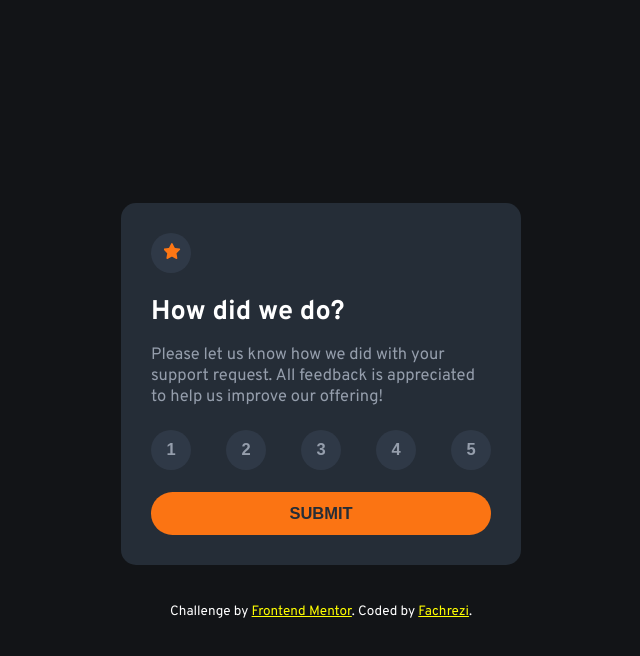
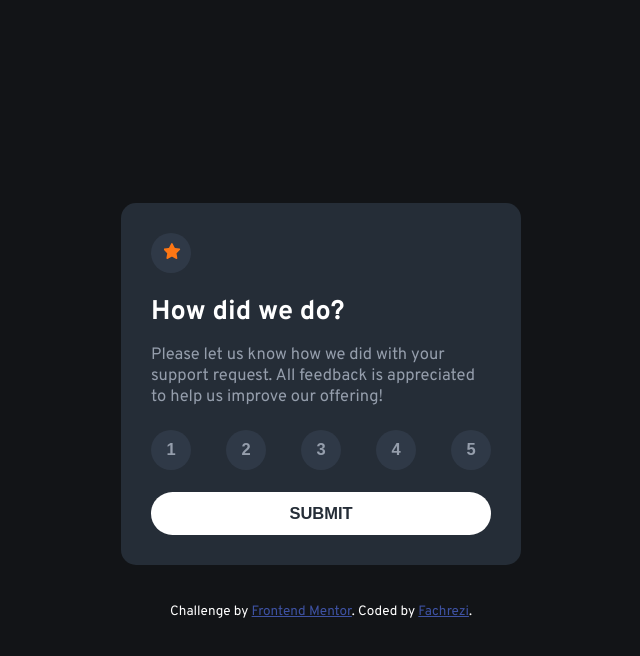
Before and after one commit to Fbeye04/Interactive-rating-component, a plain HTML site: page index.html in a window 1280 px wide. In both pictures the pointer is over the button "SUBMIT". Shown: the whole page, without its empty margins (319-959 px from the left). Drawn offline with Linux system fonts and the light colour scheme.

Commit message:
final review and add readme file

```diff
--- a/style.css
+++ b/style.css
@@ -123,7 +123,7 @@ button {
   font-weight: var(--fw-bold);
 }
 
-.submit-button:hover {
+.submit-back:hover {
   background-color: var(--White);
 }
 
@@ -162,7 +162,7 @@ footer p {
 }
 
 footer a {
-  color: yellow;
+  color: hsl(228, 45%, 44%);
 }
 
 /* tablet: 768px-1023px */
```
Also changed, not shown: 2 other files.
